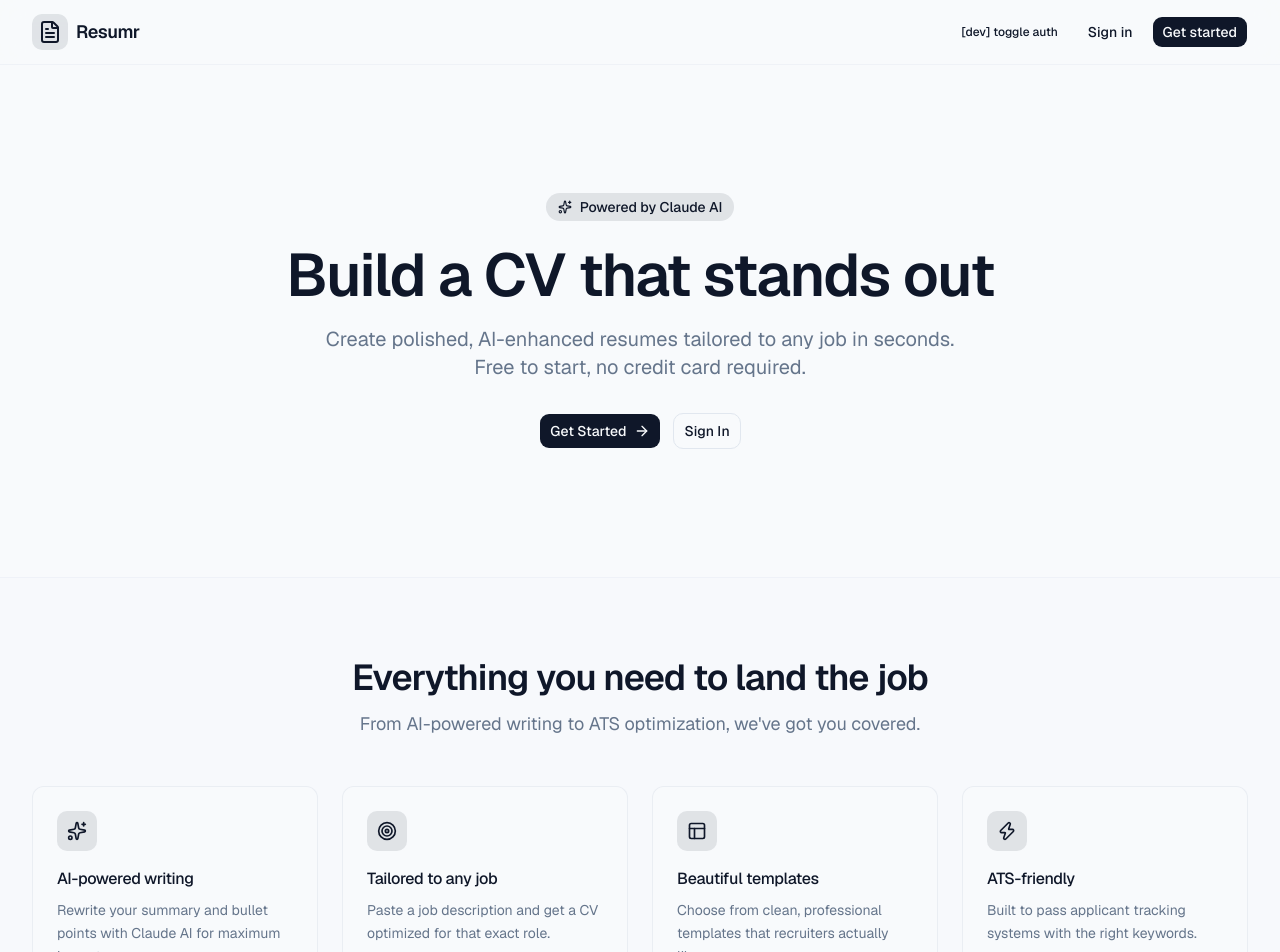
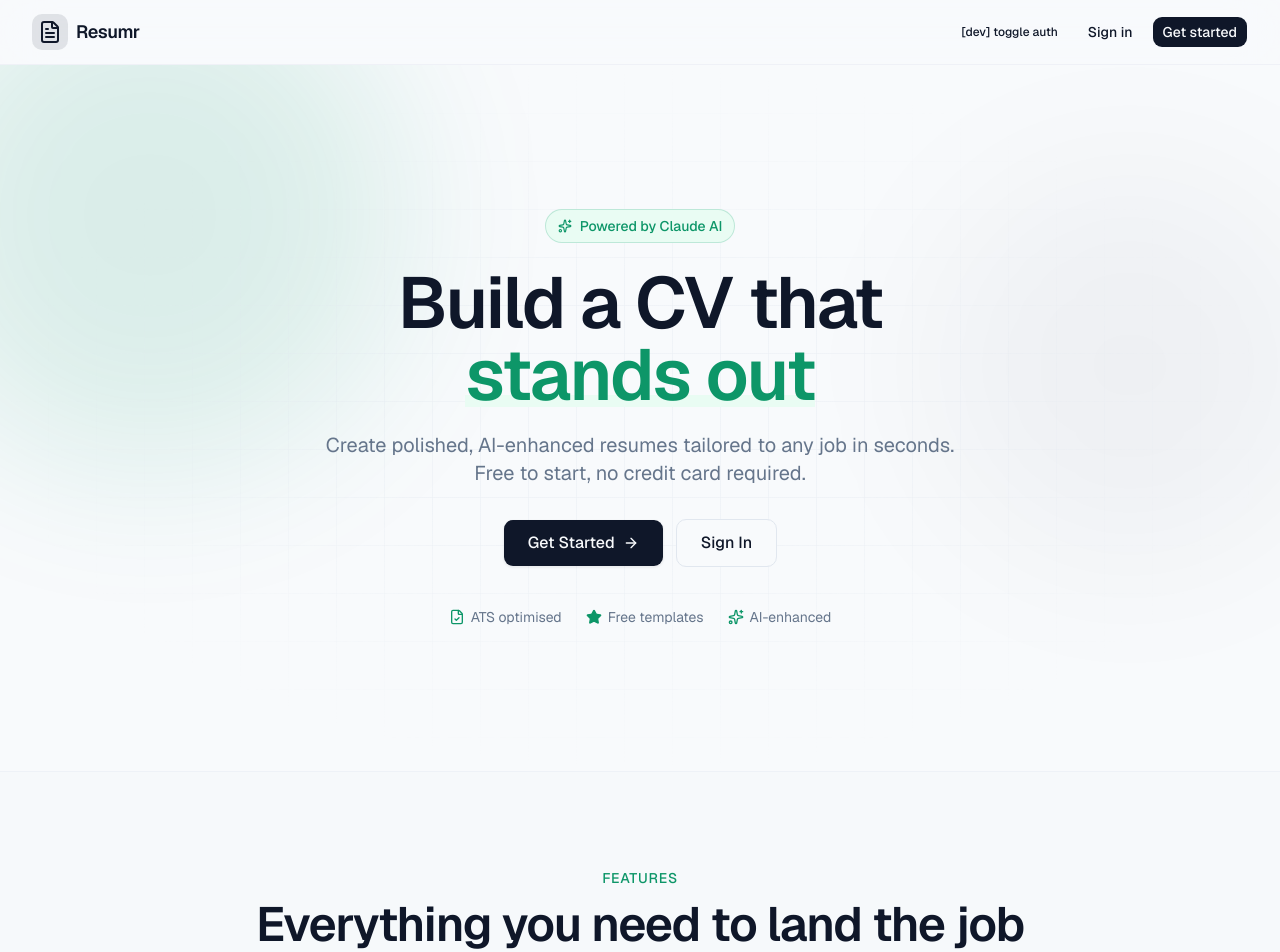
Before and after one commit to teslyym/Resumr, a React (Vite) app in the folder client/: page / in a window 1280 px wide. Shown: the top 952 px of the page. Built offline with nearby package versions, Linux system fonts and the light colour scheme.

Commit message:
implement animated routing with framer-motion and add PageTransition component; update Navbar styles for improved visibility

```diff
--- a/client/src/App.jsx
+++ b/client/src/App.jsx
@@ -1,13 +1,24 @@
-import { Routes, Route } from "react-router-dom";
+import { Routes, Route, useLocation } from "react-router-dom";
+import { AnimatePresence } from "framer-motion";
 import { AuthProvider } from "@/context/AuthContext";
 import Home from "./pages/Home";
+
+function AnimatedRoutes() {
+  const location = useLocation();
+  return (
+    <AnimatePresence mode="wait">
+      <Routes location={location} key={location.pathname}>
+        <Route path="/" element={<Home />} />
+        {/* More routes coming */}
+      </Routes>
+    </AnimatePresence>
+  );
+}
 
 function App() {
   return (
     <AuthProvider>
-      <Routes>
-        <Route path="/" element={<Home />} />
-      </Routes>
+      <AnimatedRoutes />
     </AuthProvider>
   );
 }
--- a/client/src/Components/layout/Navbar.jsx
+++ b/client/src/Components/layout/Navbar.jsx
@@ -52,7 +52,7 @@ export default function Navbar() {
       initial={{ y: -20, opacity: 0 }}
       animate={{ y: 0, opacity: 1 }}
       transition={{ duration: 0.4, ease: "easeOut" }}
-      className="sticky top-0 z-50 w-full border-b border-border/40 bg-background/80 backdrop-blur-md"
+      className="sticky top-0 z-50 w-full border-b border-border/40 bg-background/70 backdrop-blur-xl"
     >
       <div className="mx-auto flex h-16 max-w-7xl items-center justify-between px-4 sm:px-6 lg:px-8">
         {/* Left: Logo */}
--- /dev/null
+++ b/client/src/Components/shared/PageTransition.jsx
@@ -0,0 +1,15 @@
+import { motion } from "framer-motion";
+
+export default function PageTransition({ children }) {
+  return (
+    <motion.div
+      initial={{ opacity: 0, y: 8 }}
+      animate={{ opacity: 1, y: 0 }}
+      exit={{ opacity: 0, y: -8 }}
+      transition={{ duration: 0.3, ease: [0.22, 1, 0.36, 1] }}
+      className="flex-1 flex flex-col"
+    >
+      {children}
+    </motion.div>
+  );
+}
--- a/client/src/Pages/Home.jsx
+++ b/client/src/Pages/Home.jsx
@@ -1,15 +1,17 @@
 import { motion } from "framer-motion";
 import { Link } from "react-router-dom";
 import {
-  FileText,
   Sparkles,
   ArrowRight,
   Zap,
   Target,
   Layout as LayoutIcon,
+  FileCheck,
+  Star,
 } from "lucide-react";
 import { Button } from "@/components/ui/button";
 import Layout from "@/components/layout/Layout";
+import PageTransition from "@/components/shared/PageTransition";
 
 const features = [
   {
@@ -38,94 +40,162 @@ const features = [
   },
 ];
 
+const fadeUp = {
+  hidden: { opacity: 0, y: 20 },
+  visible: (i = 0) => ({
+    opacity: 1,
+    y: 0,
+    transition: { duration: 0.5, delay: i * 0.08, ease: [0.22, 1, 0.36, 1] },
+  }),
+};
+
 export default function Home() {
   return (
     <Layout>
-      {/* Hero */}
+      <PageTransition>
         <section className="relative overflow-hidden">
-        <div className="mx-auto max-w-7xl px-4 sm:px-6 lg:px-8 py-16 sm:py-24 lg:py-32">
+          <div className="mesh-bg" aria-hidden="true" />
+          <div
+            className="absolute inset-0 grid-bg opacity-60"
+            aria-hidden="true"
+          />
+
+          <div className="relative mx-auto max-w-7xl px-4 sm:px-6 lg:px-8 py-20 sm:py-28 lg:py-36">
             <div className="flex flex-col items-center text-center max-w-3xl mx-auto">
               <motion.div
-              initial={{ opacity: 0, scale: 0.95 }}
-              animate={{ opacity: 1, scale: 1 }}
-              transition={{ duration: 0.5 }}
-              className="inline-flex items-center gap-2 px-3 py-1 rounded-full bg-primary/10 text-primary text-xs sm:text-sm font-medium mb-6"
+                variants={fadeUp}
+                initial="hidden"
+                animate="visible"
+                className="inline-flex items-center gap-2 px-3 py-1.5 rounded-full bg-emerald-light text-[hsl(var(--emerald))] text-xs sm:text-sm font-medium mb-6 border border-[hsl(var(--emerald)/0.2)]"
               >
                 <Sparkles className="w-3.5 h-3.5" />
                 Powered by Claude AI
               </motion.div>
 
               <motion.h1
-              initial={{ opacity: 0, y: 20 }}
-              animate={{ opacity: 1, y: 0 }}
-              transition={{ duration: 0.6, delay: 0.1 }}
-              className="text-4xl sm:text-5xl lg:text-6xl font-semibold tracking-tight mb-5"
+                variants={fadeUp}
+                initial="hidden"
+                animate="visible"
+                custom={1}
+                className="text-4xl sm:text-5xl lg:text-7xl font-semibold tracking-tight mb-5 leading-[1.05]"
               >
-              Build a CV that <span className="text-primary">stands out</span>
+                Build a CV that{" "}
+                <span className="relative inline-block">
+                  <span className="relative z-10 text-[hsl(var(--emerald))]">
+                    stands out
+                  </span>
+                  <motion.span
+                    initial={{ scaleX: 0 }}
+                    animate={{ scaleX: 1 }}
+                    transition={{ delay: 0.6, duration: 0.6, ease: "easeOut" }}
+                    className="absolute bottom-1 left-0 right-0 h-3 bg-emerald-light origin-left -z-0"
+                    style={{ transformOrigin: "left" }}
+                  />
+                </span>
               </motion.h1>
 
               <motion.p
-              initial={{ opacity: 0, y: 20 }}
-              animate={{ opacity: 1, y: 0 }}
-              transition={{ duration: 0.6, delay: 0.2 }}
-              className="text-base sm:text-lg lg:text-xl text-muted-foreground mb-8 max-w-2xl"
+                variants={fadeUp}
+                initial="hidden"
+                animate="visible"
+                custom={2}
+                className="text-base sm:text-lg lg:text-xl text-muted-foreground mb-8 max-w-2xl leading-relaxed"
               >
                 Create polished, AI-enhanced resumes tailored to any job in
                 seconds. Free to start, no credit card required.
               </motion.p>
 
               <motion.div
-              initial={{ opacity: 0, y: 20 }}
-              animate={{ opacity: 1, y: 0 }}
-              transition={{ duration: 0.6, delay: 0.3 }}
+                variants={fadeUp}
+                initial="hidden"
+                animate="visible"
+                custom={3}
                 className="flex flex-col sm:flex-row gap-3 w-full sm:w-auto"
               >
-              <Button size="lg" asChild className="gap-2">
+                <Button
+                  size="lg"
+                  asChild
+                  className="gap-2 h-12 px-6 text-base shadow-sm hover:shadow-md transition-all hover:-translate-y-0.5"
+                >
                   <Link to="/register">
-                  Get Started <ArrowRight className="w-4 h-4" />
+                    Get Started
+                    <ArrowRight className="w-4 h-4 transition-transform group-hover:translate-x-1" />
                   </Link>
                 </Button>
-              <Button size="lg" variant="outline" asChild>
+                <Button
+                  size="lg"
+                  variant="outline"
+                  asChild
+                  className="h-12 px-6 text-base"
+                >
                   <Link to="/login">Sign In</Link>
                 </Button>
+              </motion.div>
+
+              <motion.div
+                variants={fadeUp}
+                initial="hidden"
+                animate="visible"
+                custom={4}
+                className="flex flex-wrap items-center justify-center gap-x-6 gap-y-2 mt-10 text-xs sm:text-sm text-muted-foreground"
+              >
+                <div className="flex items-center gap-1.5">
+                  <FileCheck className="w-4 h-4 text-[hsl(var(--emerald))]" />
+                  ATS optimised
+                </div>
+                <div className="flex items-center gap-1.5">
+                  <Star className="w-4 h-4 fill-[hsl(var(--emerald))] text-[hsl(var(--emerald))]" />
+                  Free templates
+                </div>
+                <div className="flex items-center gap-1.5">
+                  <Sparkles className="w-4 h-4 text-[hsl(var(--emerald))]" />
+                  AI-enhanced
+                </div>
               </motion.div>
             </div>
           </div>
         </section>
 
-      {/* Features */}
-      <section className="border-t border-border/40 bg-secondary/20">
-        <div className="mx-auto max-w-7xl px-4 sm:px-6 lg:px-8 py-16 sm:py-20">
+        <section className="border-t border-border/40 bg-secondary/30">
+          <div className="mx-auto max-w-7xl px-4 sm:px-6 lg:px-8 py-16 sm:py-24">
             <motion.div
-            initial={{ opacity: 0, y: 20 }}
-            whileInView={{ opacity: 1, y: 0 }}
+              variants={fadeUp}
+              initial="hidden"
+              whileInView="visible"
               viewport={{ once: true, margin: "-100px" }}
-            transition={{ duration: 0.5 }}
-            className="text-center mb-12"
+              className="text-center mb-12 sm:mb-16"
             >
-            <h2 className="text-3xl sm:text-4xl font-semibold tracking-tight mb-3">
+              <p className="text-sm font-medium text-[hsl(var(--emerald))] mb-3 uppercase tracking-wider">
+                Features
+              </p>
+              <h2 className="text-3xl sm:text-4xl lg:text-5xl font-semibold tracking-tight mb-4">
                 Everything you need to land the job
               </h2>
-            <p className="text-base sm:text-lg text-muted-foreground max-w-2xl mx-auto">
-              From AI-powered writing to ATS optimization, we've got you
-              covered.
+              <p className="text-base sm:text-lg text-muted-foreground max-w-2xl mx-auto leading-relaxed">
+                From AI-powered writing to ATS optimization, we've built every
+                tool you'd actually use.
               </p>
             </motion.div>
 
-          <div className="grid gap-6 sm:grid-cols-2 lg:grid-cols-4">
+            <div className="grid gap-4 sm:gap-6 sm:grid-cols-2 lg:grid-cols-4">
               {features.map((feature, i) => (
                 <motion.div
                   key={feature.title}
-                initial={{ opacity: 0, y: 20 }}
-                whileInView={{ opacity: 1, y: 0 }}
+                  variants={fadeUp}
+                  initial="hidden"
+                  whileInView="visible"
                   viewport={{ once: true, margin: "-50px" }}
-                transition={{ duration: 0.4, delay: i * 0.1 }}
-                className="p-6 rounded-xl bg-background border border-border/60 hover:border-border transition-colors"
+                  custom={i}
+                  whileHover={{ y: -4 }}
+                  transition={{ type: "spring", stiffness: 300, damping: 20 }}
+                  className="group p-6 rounded-xl bg-background border border-border/60 hover:border-[hsl(var(--emerald)/0.4)] transition-colors"
                 >
-                <div className="w-10 h-10 rounded-lg bg-primary/10 flex items-center justify-center mb-4">
-                  <feature.icon className="w-5 h-5 text-primary" />
+                  <div className="w-10 h-10 rounded-lg bg-emerald-light flex items-center justify-center mb-4 group-hover:scale-110 transition-transform">
+                    <feature.icon className="w-5 h-5 text-[hsl(var(--emerald))]" />
                   </div>
-                <h3 className="font-medium mb-2">{feature.title}</h3>
+                  <h3 className="font-medium mb-2 text-base">
+                    {feature.title}
+                  </h3>
                   <p className="text-sm text-muted-foreground leading-relaxed">
                     {feature.description}
                   </p>
@@ -134,6 +204,43 @@ export default function Home() {
             </div>
           </div>
         </section>
+
+        <section className="border-t border-border/40">
+          <div className="mx-auto max-w-7xl px-4 sm:px-6 lg:px-8 py-16 sm:py-20">
+            <motion.div
+              initial={{ opacity: 0, y: 20 }}
+              whileInView={{ opacity: 1, y: 0 }}
+              viewport={{ once: true }}
+              transition={{ duration: 0.6 }}
+              className="relative overflow-hidden rounded-2xl bg-primary text-primary-foreground p-8 sm:p-12 lg:p-16 text-center"
+            >
+              <div
+                className="absolute top-0 right-0 w-96 h-96 bg-[hsl(var(--emerald)/0.3)] blur-3xl rounded-full -translate-y-1/2 translate-x-1/2"
+                aria-hidden="true"
+              />
+
+              <div className="relative">
+                <h2 className="text-3xl sm:text-4xl lg:text-5xl font-semibold tracking-tight mb-4">
+                  Ready to land your next role?
+                </h2>
+                <p className="text-base sm:text-lg text-primary-foreground/70 mb-8 max-w-xl mx-auto">
+                  Build your first AI-enhanced CV in under 5 minutes. It's free.
+                </p>
+                <Button
+                  size="lg"
+                  asChild
+                  className="bg-[hsl(var(--emerald))] text-white hover:bg-[hsl(var(--emerald)/0.9)] h-12 px-8 text-base shadow-lg shadow-[hsl(var(--emerald)/0.3)] hover:-translate-y-0.5 transition-all"
+                >
+                  <Link to="/register" className="gap-2">
+                    Get Started Free
+                    <ArrowRight className="w-4 h-4" />
+                  </Link>
+                </Button>
+              </div>
+            </motion.div>
+          </div>
+        </section>
+      </PageTransition>
     </Layout>
   );
 }
```
Lines whose indentation alone changed are shown as unchanged.
